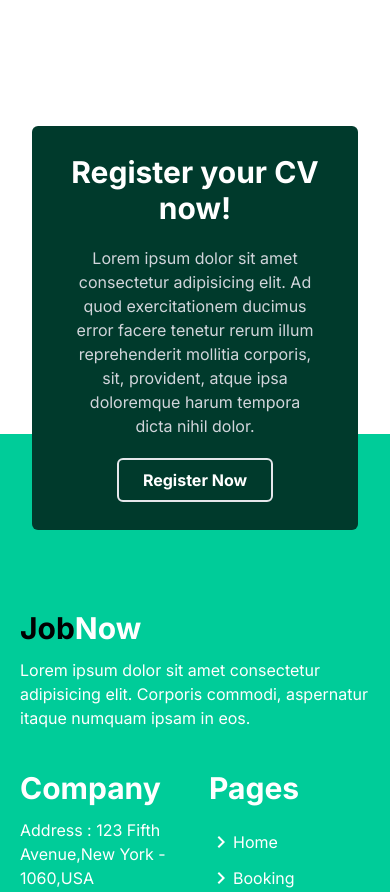
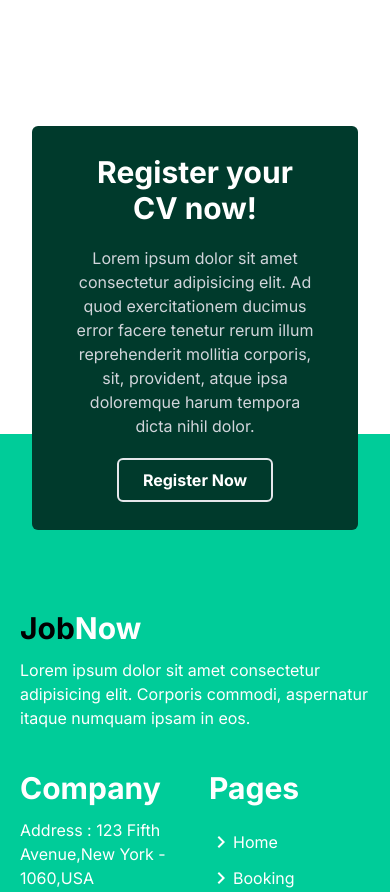
Before and after one commit to MohammedElHabach/CreoHub-Intership-Frontend-Week-3, a Next.js app: page / in a window 390 px wide. Shown: the part 5606-6498 px from the top of the page. Built offline with nearby package versions, Linux system fonts and the light colour scheme.

Commit message:
menu working + minor changes

```diff
--- a/src/components/Cta.js
+++ b/src/components/Cta.js
@@ -4,9 +4,9 @@ const Cta = () => {
   return (
     <section id='cta' className='-mb-24 z-10 relative mx-8 mt-32'>
         <div className='container mx-auto   rounded-md  mt-12 bg-darkGreen'>
-            <div className='text-center text-white py-7 '>
+            <div className='text-center text-white py-7  px-10  '>
                 <h2 className='text-3xl font-bold  '> Register your CV now! </h2>
-                <div className='my-5 md:mx-32 xl:mx-56 px-10  text-gray-300'>
+                <div className='my-5 md:mx-32 xl:mx-56 text-gray-300'>
                     <p>Lorem ipsum dolor sit amet consectetur adipisicing elit. Ad quod exercitationem ducimus error facere tenetur rerum illum reprehenderit mollitia corporis, sit, provident, atque ipsa doloremque harum tempora dicta nihil dolor.</p>
                 </div>
                 <button className=' px-6 py-2 font-bold border-2 rounded-md'>Register Now</button>
```
